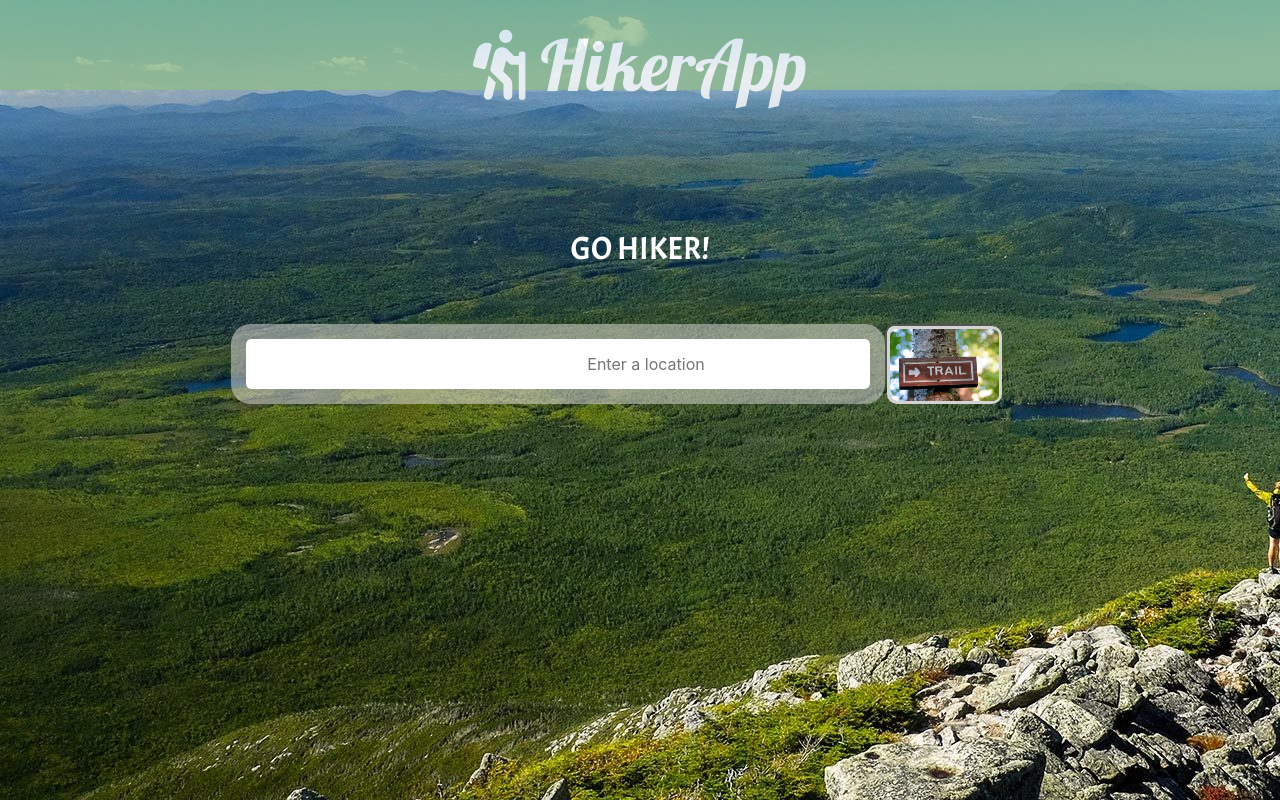
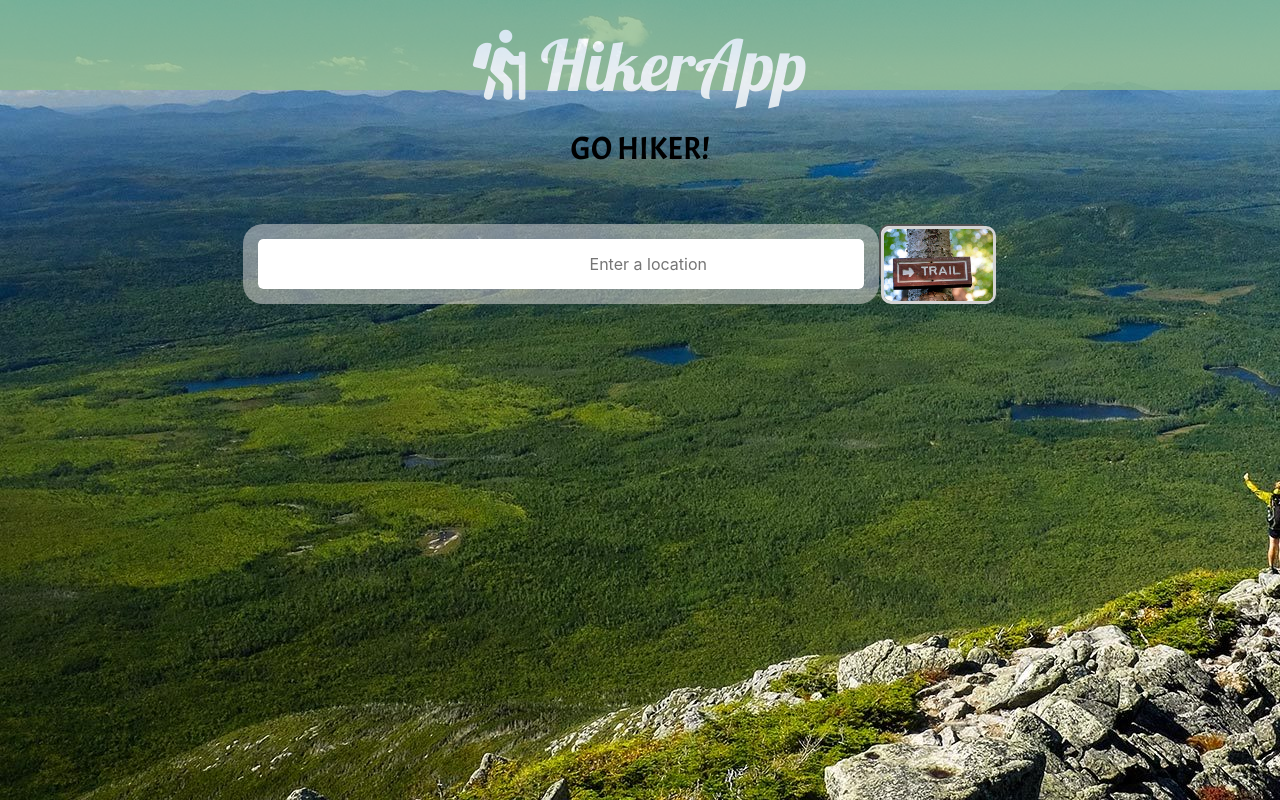
Before and after one commit to mervinserviano/UCB_GroupProject_Hiking, a plain HTML site: page index.html in a window 1280 px wide. Drawn offline with nearby package versions, Linux system fonts and the light colour scheme; some packages are replaced by stand-ins of ours; a web font is replaced by a local one.

Commit message:
updated a lot

```diff
--- a/assets/js/logic.js
+++ b/assets/js/logic.js
@@ -115,19 +115,15 @@
             // console.log("icon: " + resp[i].weather[0].icon) //will return weather description eg "light rain"
             // console.log("Description: " + resp[i].weather[0].description) //will return weather description eg "light rain"
 
-            var weatherCon = $(`<div class="weather" style="float: left;">
-            <div class="card-body">
-                <div class="fluid-container">
-                    <div>
+            var weatherCon = $(`
+                    <div class="col" style="height: 80px">
                         <ul class="list-group list-group-flush">
                             <li class="list-group-item">${aryDates[i]}</li>
                             <li class="list-group-item">Low: ${minTemp}F</li>
                             <li class="list-group-item">High: ${maxTemp}F</li>
                             <li class="list-group-item">${resp[i].weather[0].main} <img src="http://openweathermap.org/img/w/${resp[i].weather[0].icon}.png"><li>
                         </ul>
-                    </div>
-                </div>
-            </div>`);
+                    </div>`);
             $('#weather').append(weatherCon)
 
         } //weather icons can be pulled: http://openweathermap.org/img/w/10d.png
--- a/assets/style.css
+++ b/assets/style.css
@@ -1,3 +1,10 @@
+body {
+    padding: 0;
+    margin: 0;
+    background-image: url(../assets/images/Hiking_Site.jpg);
+    color: black;
+}
+
 nav.navbar {
     height: 90px;
     background-color: darkseagreen;
@@ -16,10 +23,7 @@ h2 {
     font-family: acme;
 }
 
-body {
-    background-image: url(../assets/images/Hiking_Site.jpg);
-    color: black;
-}
+
 
 div.card {
     margin: 0 auto;
@@ -62,12 +66,11 @@ button {
 
 }
 
-.container {
-    position: relative;
+/* .container {
+
     text-align: center;
-    color: white;
     padding: 0;
-}
+} */
 
 img.card-img-top {
     margin: 0;
@@ -86,13 +89,14 @@ img.card-img-top {
 }
 
 .col-md-9 {
+    position: relative;
     margin: 0 auto;
-    top: 140px;
+    top: 40px;
 }
 
-.container-fluid {
+/* .container-fluid {
     padding: 0;
-}
+} */
 
 img {
     border-radius: 10px;
--- a/index.html
+++ b/index.html
@@ -20,7 +20,7 @@
 
     <!-- Favicon link -->
     <link rel="shortcut icon" type="image/png" href="/favicon.png" />
-    <link rel="shortcut icon" type="image/ico" href="assets/hiker.png">
+    <link rel="shortcut icon" type="image/ico" href="assets/images/hiker.png">
 
     <!-- CSS link -->
     <link rel="stylesheet" href="assets/style.css">
@@ -28,15 +28,14 @@
 </head>
 
 <body>
-    <div class="container-fluid">
-        <main>
+
             <nav class="navbar">
                 <span class="navbar-brand mb-0 h1 height=50"><i class="fas fa-hiking"></i> HikerApp</span>
             </nav>
-            <div class="container">
-                <div class="row">
+            <div class="container justify-content">
+                <div class="row mb-5">
                     <div class="col-md-9">
-                        <h2>GO HIKER!</h2>
+                        <h2 class="text-center">GO HIKER!</h2>
                         <br><br>
                         <div id="custom-search-input">
                             <div class="input-group col-md-12">
@@ -47,12 +46,14 @@
                         </div>
                     </div>
                 </div>
+                <div id="weather" class="row justify-content mb-5"></div>
+                <div id="results" class="row mb-5"></div>
             </div>
-        </main>
 
-        <div id="weather"></div>
-        <div id="results" class="container-fluid"></div>
-    </div>
+        <!-- <div class="container"></div>
+        <div id="results" class="container-fluid"></div> -->
+
+
 </body>
 <script src="https://cdnjs.cloudflare.com/ajax/libs/jquery/3.2.1/jquery.min.js"></script>
 <script src="https://maps.googleapis.com/maps/api/js?key=AIzaSyBGdZ5PEZ_h5alUL3ZXKlEc6It_kSBRhmY&libraries=places" type="text/javascript"></script>
```
